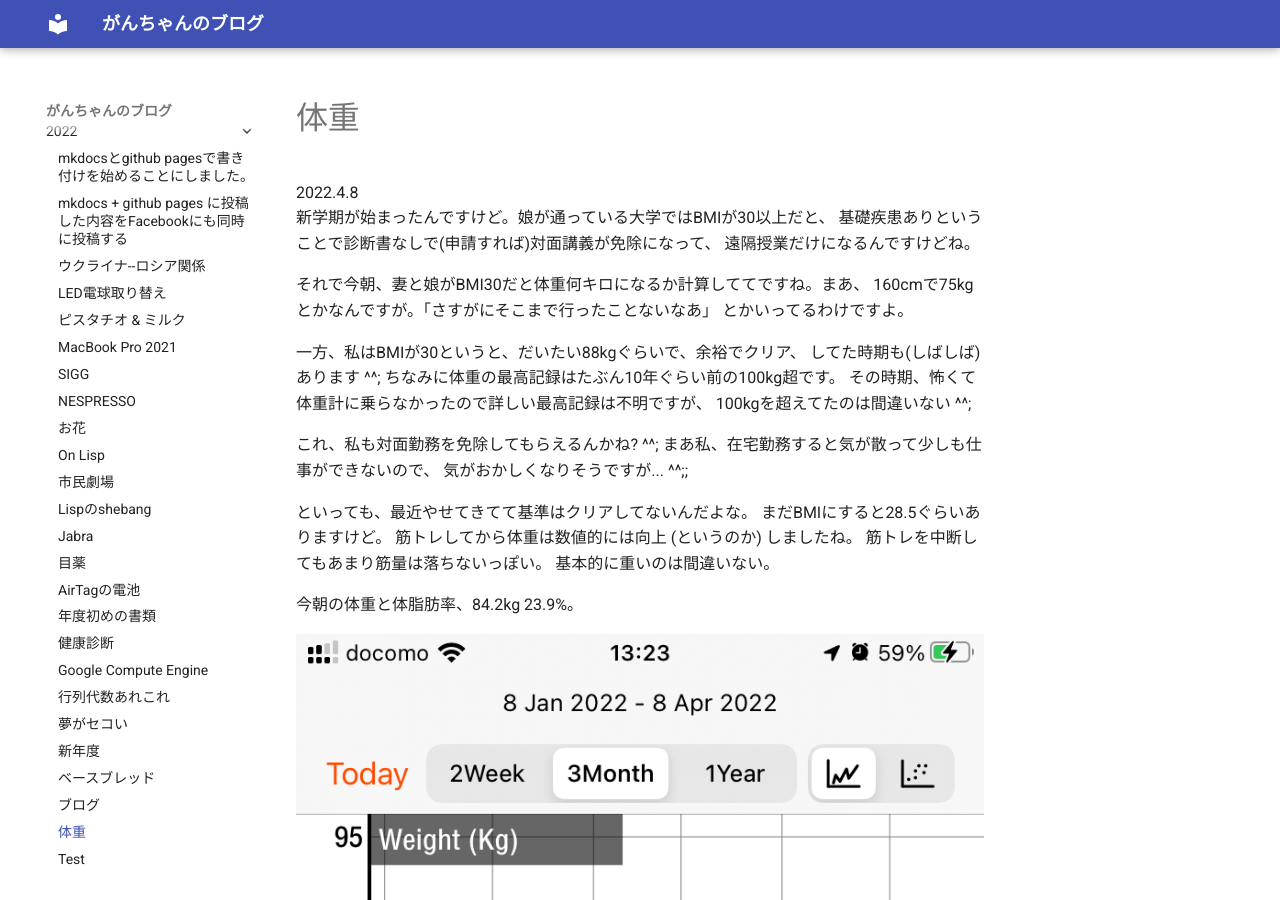
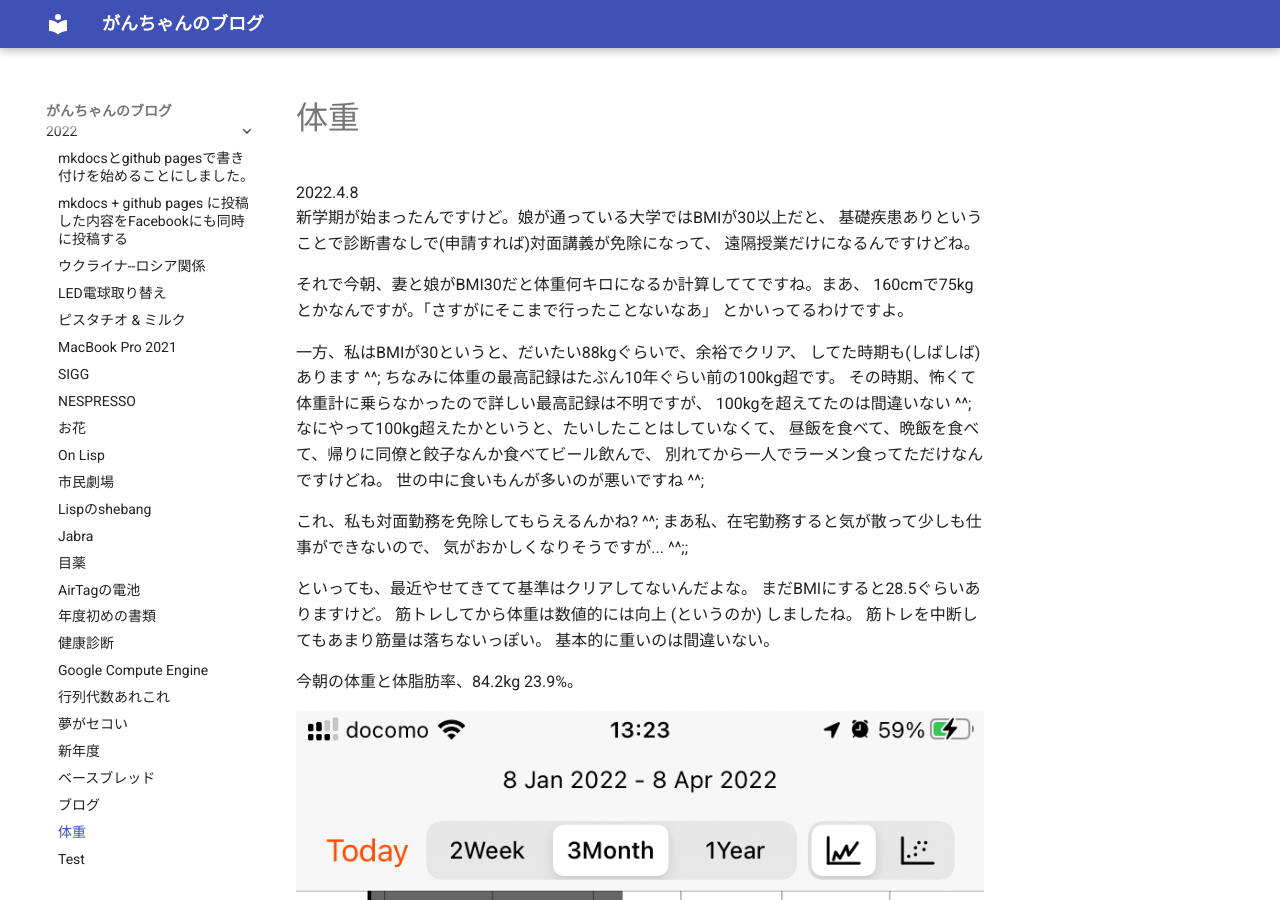
Before and after one commit to kenic/kenic.github.io, an MkDocs documentation site: the page built from docs/2022/0408weight.md, in a window 1280 px wide and 900 px high. Built offline with MkDocs 1.6.1 and Material for MkDocs 9.7.7, drawn with Linux system fonts in a browser that asks for light colours.

Commit message:
weight, added some sentences.

```diff
--- a/docs/2022/0408weight.md
+++ b/docs/2022/0408weight.md
@@ -14,6 +14,11 @@
 ちなみに体重の最高記録はたぶん10年ぐらい前の100kg超です。
 その時期、怖くて体重計に乗らなかったので詳しい最高記録は不明ですが、
 100kgを超えてたのは間違いない ^^;
+なにやって100kg超えたかというと、たいしたことはしていなくて、
+昼飯を食べて、晩飯を食べて、帰りに同僚と餃子なんか食べてビール飲んで、
+別れてから一人でラーメン食ってただけなんですけどね。
+世の中に食いもんが多いのが悪いですね ^^;
+
 
 これ、私も対面勤務を免除してもらえるんかね? ^^;
 まあ私、在宅勤務すると気が散って少しも仕事ができないので、
```
